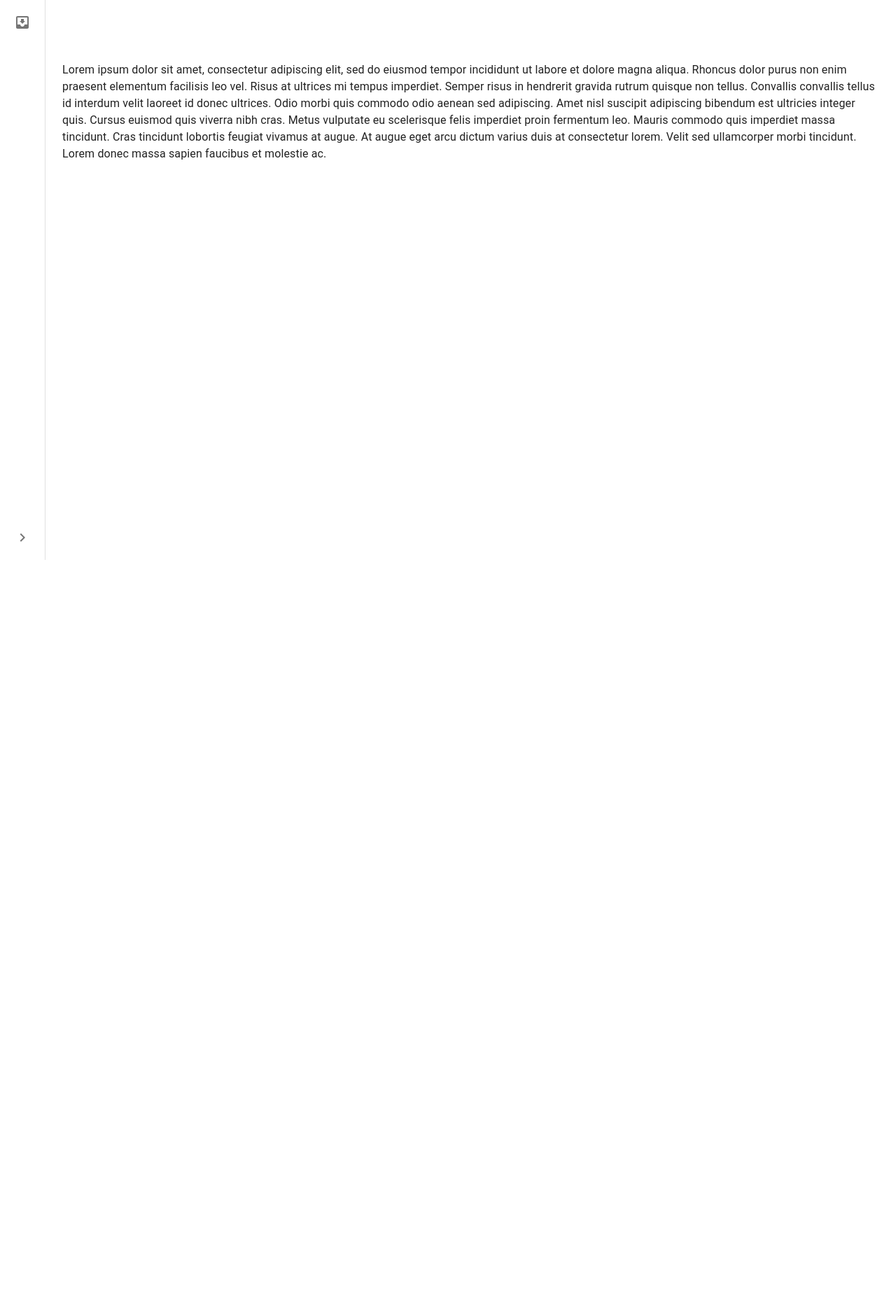
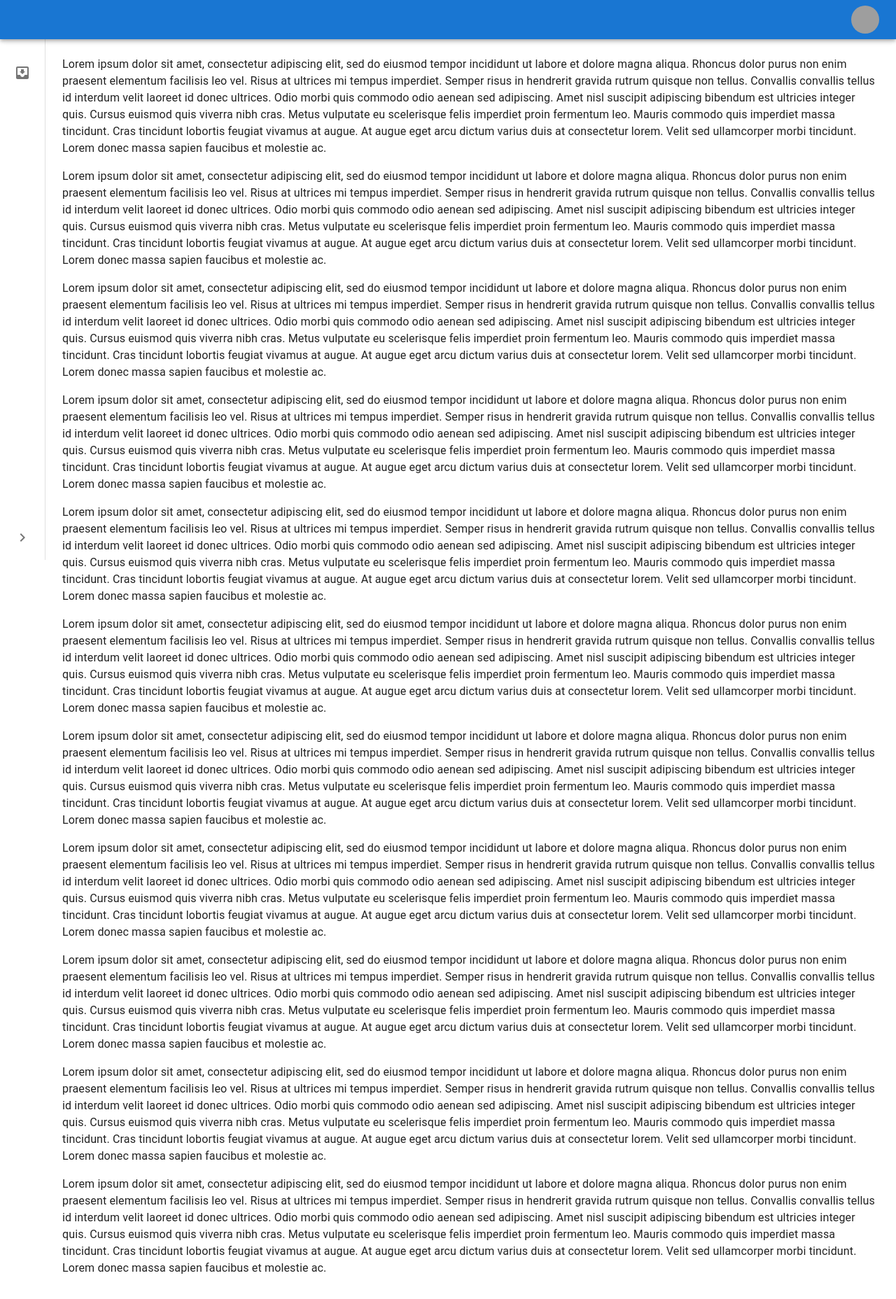
Before and after one commit to Taranovskii-Vadim/skills-list, a React (Vite) app in the folder front/: page / in a window 1280 px wide. Shown: the top 1856 px of the page at 70% size. Before the commit the page ends 800 px from the top, so only its background shows below. Built offline with nearby package versions, Linux system fonts and the light colour scheme; grey boxes are pictures that could not be loaded.

Commit message:
refactor main layout

```diff
--- a/front/src/App.tsx
+++ b/front/src/App.tsx
@@ -22,6 +22,106 @@
         lobortis feugiat vivamus at augue. At augue eget arcu dictum varius duis at consectetur lorem. Velit sed
         ullamcorper morbi tincidunt. Lorem donec massa sapien faucibus et molestie ac.
       </Typography>
+      <Typography paragraph>
+        Lorem ipsum dolor sit amet, consectetur adipiscing elit, sed do eiusmod tempor incididunt ut labore et dolore
+        magna aliqua. Rhoncus dolor purus non enim praesent elementum facilisis leo vel. Risus at ultrices mi tempus
+        imperdiet. Semper risus in hendrerit gravida rutrum quisque non tellus. Convallis convallis tellus id interdum
+        velit laoreet id donec ultrices. Odio morbi quis commodo odio aenean sed adipiscing. Amet nisl suscipit
+        adipiscing bibendum est ultricies integer quis. Cursus euismod quis viverra nibh cras. Metus vulputate eu
+        scelerisque felis imperdiet proin fermentum leo. Mauris commodo quis imperdiet massa tincidunt. Cras tincidunt
+        lobortis feugiat vivamus at augue. At augue eget arcu dictum varius duis at consectetur lorem. Velit sed
+        ullamcorper morbi tincidunt. Lorem donec massa sapien faucibus et molestie ac.
+      </Typography>
+      <Typography paragraph>
+        Lorem ipsum dolor sit amet, consectetur adipiscing elit, sed do eiusmod tempor incididunt ut labore et dolore
+        magna aliqua. Rhoncus dolor purus non enim praesent elementum facilisis leo vel. Risus at ultrices mi tempus
+        imperdiet. Semper risus in hendrerit gravida rutrum quisque non tellus. Convallis convallis tellus id interdum
+        velit laoreet id donec ultrices. Odio morbi quis commodo odio aenean sed adipiscing. Amet nisl suscipit
+        adipiscing bibendum est ultricies integer quis. Cursus euismod quis viverra nibh cras. Metus vulputate eu
+        scelerisque felis imperdiet proin fermentum leo. Mauris commodo quis imperdiet massa tincidunt. Cras tincidunt
+        lobortis feugiat vivamus at augue. At augue eget arcu dictum varius duis at consectetur lorem. Velit sed
+        ullamcorper morbi tincidunt. Lorem donec massa sapien faucibus et molestie ac.
+      </Typography>
+      <Typography paragraph>
+        Lorem ipsum dolor sit amet, consectetur adipiscing elit, sed do eiusmod tempor incididunt ut labore et dolore
+        magna aliqua. Rhoncus dolor purus non enim praesent elementum facilisis leo vel. Risus at ultrices mi tempus
+        imperdiet. Semper risus in hendrerit gravida rutrum quisque non tellus. Convallis convallis tellus id interdum
+        velit laoreet id donec ultrices. Odio morbi quis commodo odio aenean sed adipiscing. Amet nisl suscipit
+        adipiscing bibendum est ultricies integer quis. Cursus euismod quis viverra nibh cras. Metus vulputate eu
+        scelerisque felis imperdiet proin fermentum leo. Mauris commodo quis imperdiet massa tincidunt. Cras tincidunt
+        lobortis feugiat vivamus at augue. At augue eget arcu dictum varius duis at consectetur lorem. Velit sed
+        ullamcorper morbi tincidunt. Lorem donec massa sapien faucibus et molestie ac.
+      </Typography>
+      <Typography paragraph>
+        Lorem ipsum dolor sit amet, consectetur adipiscing elit, sed do eiusmod tempor incididunt ut labore et dolore
+        magna aliqua. Rhoncus dolor purus non enim praesent elementum facilisis leo vel. Risus at ultrices mi tempus
+        imperdiet. Semper risus in hendrerit gravida rutrum quisque non tellus. Convallis convallis tellus id interdum
+        velit laoreet id donec ultrices. Odio morbi quis commodo odio aenean sed adipiscing. Amet nisl suscipit
+        adipiscing bibendum est ultricies integer quis. Cursus euismod quis viverra nibh cras. Metus vulputate eu
+        scelerisque felis imperdiet proin fermentum leo. Mauris commodo quis imperdiet massa tincidunt. Cras tincidunt
+        lobortis feugiat vivamus at augue. At augue eget arcu dictum varius duis at consectetur lorem. Velit sed
+        ullamcorper morbi tincidunt. Lorem donec massa sapien faucibus et molestie ac.
+      </Typography>
+      <Typography paragraph>
+        Lorem ipsum dolor sit amet, consectetur adipiscing elit, sed do eiusmod tempor incididunt ut labore et dolore
+        magna aliqua. Rhoncus dolor purus non enim praesent elementum facilisis leo vel. Risus at ultrices mi tempus
+        imperdiet. Semper risus in hendrerit gravida rutrum quisque non tellus. Convallis convallis tellus id interdum
+        velit laoreet id donec ultrices. Odio morbi quis commodo odio aenean sed adipiscing. Amet nisl suscipit
+        adipiscing bibendum est ultricies integer quis. Cursus euismod quis viverra nibh cras. Metus vulputate eu
+        scelerisque felis imperdiet proin fermentum leo. Mauris commodo quis imperdiet massa tincidunt. Cras tincidunt
+        lobortis feugiat vivamus at augue. At augue eget arcu dictum varius duis at consectetur lorem. Velit sed
+        ullamcorper morbi tincidunt. Lorem donec massa sapien faucibus et molestie ac.
+      </Typography>
+      <Typography paragraph>
+        Lorem ipsum dolor sit amet, consectetur adipiscing elit, sed do eiusmod tempor incididunt ut labore et dolore
+        magna aliqua. Rhoncus dolor purus non enim praesent elementum facilisis leo vel. Risus at ultrices mi tempus
+        imperdiet. Semper risus in hendrerit gravida rutrum quisque non tellus. Convallis convallis tellus id interdum
+        velit laoreet id donec ultrices. Odio morbi quis commodo odio aenean sed adipiscing. Amet nisl suscipit
+        adipiscing bibendum est ultricies integer quis. Cursus euismod quis viverra nibh cras. Metus vulputate eu
+        scelerisque felis imperdiet proin fermentum leo. Mauris commodo quis imperdiet massa tincidunt. Cras tincidunt
+        lobortis feugiat vivamus at augue. At augue eget arcu dictum varius duis at consectetur lorem. Velit sed
+        ullamcorper morbi tincidunt. Lorem donec massa sapien faucibus et molestie ac.
+      </Typography>
+      <Typography paragraph>
+        Lorem ipsum dolor sit amet, consectetur adipiscing elit, sed do eiusmod tempor incididunt ut labore et dolore
+        magna aliqua. Rhoncus dolor purus non enim praesent elementum facilisis leo vel. Risus at ultrices mi tempus
+        imperdiet. Semper risus in hendrerit gravida rutrum quisque non tellus. Convallis convallis tellus id interdum
+        velit laoreet id donec ultrices. Odio morbi quis commodo odio aenean sed adipiscing. Amet nisl suscipit
+        adipiscing bibendum est ultricies integer quis. Cursus euismod quis viverra nibh cras. Metus vulputate eu
+        scelerisque felis imperdiet proin fermentum leo. Mauris commodo quis imperdiet massa tincidunt. Cras tincidunt
+        lobortis feugiat vivamus at augue. At augue eget arcu dictum varius duis at consectetur lorem. Velit sed
+        ullamcorper morbi tincidunt. Lorem donec massa sapien faucibus et molestie ac.
+      </Typography>
+      <Typography paragraph>
+        Lorem ipsum dolor sit amet, consectetur adipiscing elit, sed do eiusmod tempor incididunt ut labore et dolore
+        magna aliqua. Rhoncus dolor purus non enim praesent elementum facilisis leo vel. Risus at ultrices mi tempus
+        imperdiet. Semper risus in hendrerit gravida rutrum quisque non tellus. Convallis convallis tellus id interdum
+        velit laoreet id donec ultrices. Odio morbi quis commodo odio aenean sed adipiscing. Amet nisl suscipit
+        adipiscing bibendum est ultricies integer quis. Cursus euismod quis viverra nibh cras. Metus vulputate eu
+        scelerisque felis imperdiet proin fermentum leo. Mauris commodo quis imperdiet massa tincidunt. Cras tincidunt
+        lobortis feugiat vivamus at augue. At augue eget arcu dictum varius duis at consectetur lorem. Velit sed
+        ullamcorper morbi tincidunt. Lorem donec massa sapien faucibus et molestie ac.
+      </Typography>
+      <Typography paragraph>
+        Lorem ipsum dolor sit amet, consectetur adipiscing elit, sed do eiusmod tempor incididunt ut labore et dolore
+        magna aliqua. Rhoncus dolor purus non enim praesent elementum facilisis leo vel. Risus at ultrices mi tempus
+        imperdiet. Semper risus in hendrerit gravida rutrum quisque non tellus. Convallis convallis tellus id interdum
+        velit laoreet id donec ultrices. Odio morbi quis commodo odio aenean sed adipiscing. Amet nisl suscipit
+        adipiscing bibendum est ultricies integer quis. Cursus euismod quis viverra nibh cras. Metus vulputate eu
+        scelerisque felis imperdiet proin fermentum leo. Mauris commodo quis imperdiet massa tincidunt. Cras tincidunt
+        lobortis feugiat vivamus at augue. At augue eget arcu dictum varius duis at consectetur lorem. Velit sed
+        ullamcorper morbi tincidunt. Lorem donec massa sapien faucibus et molestie ac.
+      </Typography>
+      <Typography paragraph>
+        Lorem ipsum dolor sit amet, consectetur adipiscing elit, sed do eiusmod tempor incididunt ut labore et dolore
+        magna aliqua. Rhoncus dolor purus non enim praesent elementum facilisis leo vel. Risus at ultrices mi tempus
+        imperdiet. Semper risus in hendrerit gravida rutrum quisque non tellus. Convallis convallis tellus id interdum
+        velit laoreet id donec ultrices. Odio morbi quis commodo odio aenean sed adipiscing. Amet nisl suscipit
+        adipiscing bibendum est ultricies integer quis. Cursus euismod quis viverra nibh cras. Metus vulputate eu
+        scelerisque felis imperdiet proin fermentum leo. Mauris commodo quis imperdiet massa tincidunt. Cras tincidunt
+        lobortis feugiat vivamus at augue. At augue eget arcu dictum varius duis at consectetur lorem. Velit sed
+        ullamcorper morbi tincidunt. Lorem donec massa sapien faucibus et molestie ac.
+      </Typography>
     </MainLayout>
     {/* <Routes>
       <Route path="/login" element={<Login />} />
--- a/front/src/layouts/Main/components/Drawer/index.tsx
+++ b/front/src/layouts/Main/components/Drawer/index.tsx
@@ -70,7 +70,7 @@
   return (
     <Box sx={{ display: 'flex' }}>
       <StyledDrawer variant="permanent" open={open}>
-        <List>
+        <List sx={{ pt: '80px' }}>
           {['Inbox'].map((text, index) => (
             <ListItem key={text} disablePadding sx={{ display: 'block' }}>
               <ListItemButton
@@ -98,8 +98,7 @@
           <IconButton onClick={handleDrawerToggle}>{!open ? <ChevronRightIcon /> : <ChevronLeftIcon />}</IconButton>
         </DrawerFooter>
       </StyledDrawer>
-      <Box component="main" sx={{ flexGrow: 1, p: 3 }}>
-        <DrawerFooter />
+      <Box component="main" sx={{ flexGrow: 1, px: 3, py: '80px' }}>
         {children}
       </Box>
     </Box>
--- a/front/src/components/Header/index.tsx
+++ b/front/src/layouts/Main/components/Header/index.tsx
@@ -1,14 +1,17 @@
 import { useState, MouseEvent } from 'react';
 import Box from '@mui/material/Box';
 import Menu from '@mui/material/Menu';
-import AppBar from '@mui/material/AppBar';
 import Avatar from '@mui/material/Avatar';
 import Tooltip from '@mui/material/Tooltip';
+import MuiAppBar from '@mui/material/AppBar';
 import MenuItem from '@mui/material/MenuItem';
+import { styled } from '@mui/material/styles';
 import IconButton from '@mui/material/IconButton';
 import Typography from '@mui/material/Typography';
 
 const settings = ['Logout'];
+
+const AppBar = styled(MuiAppBar)(({ theme }) => ({ zIndex: theme.zIndex.drawer + 1 }));
 
 const Header = () => {
   const [anchorElUser, setAnchorElUser] = useState<HTMLElement | null>(null);
@@ -22,8 +25,8 @@
   };
 
   return (
-    <AppBar position="static">
-      <Box sx={{ display: 'flex', justifyContent: 'end', alignItems: 'center', minHeight: '58px', px: 3 }}>
+    <AppBar position="fixed" sx={{ maxHeight: '56px' }}>
+      <Box sx={{ marginLeft: 'auto', py: 1, px: 3 }}>
         <Tooltip title="Open settings">
           <IconButton onClick={handleOpenUserMenu} sx={{ p: 0 }}>
             <Avatar alt="Remy Sharp" src="/static/images/avatar/2.jpg" />
--- a/front/src/layouts/Main/index.tsx
+++ b/front/src/layouts/Main/index.tsx
@@ -1,15 +1,15 @@
 import { ComponentProps } from 'react';
 
+import Header from './components/Header';
 import Drawer from './components/Drawer';
 
 type Props = ComponentProps<typeof Drawer>;
 
-const MainLayout = ({ children }: Props) => {
-  return (
-    <>
-      <Drawer>{children}</Drawer>
-    </>
-  );
-};
+const MainLayout = ({ children }: Props) => (
+  <>
+    <Header />
+    <Drawer>{children}</Drawer>
+  </>
+);
 
 export default MainLayout;
```
